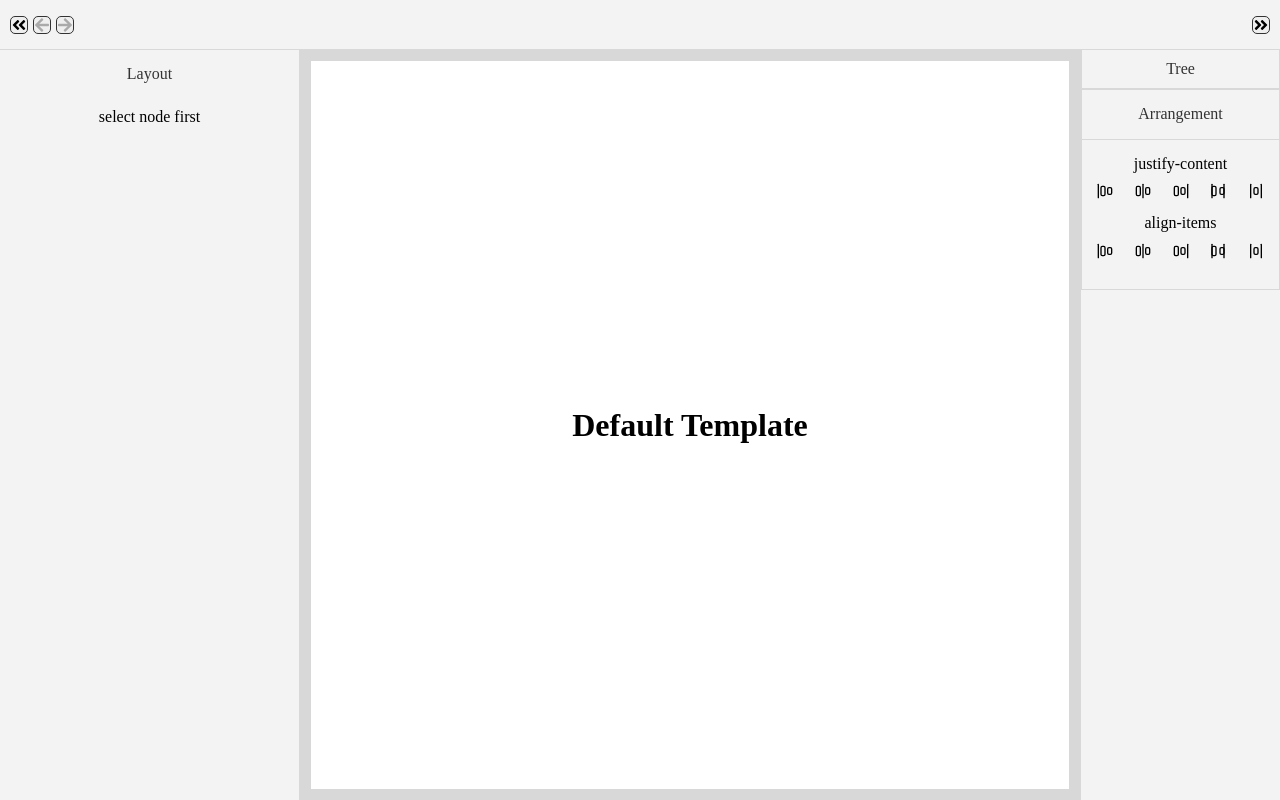
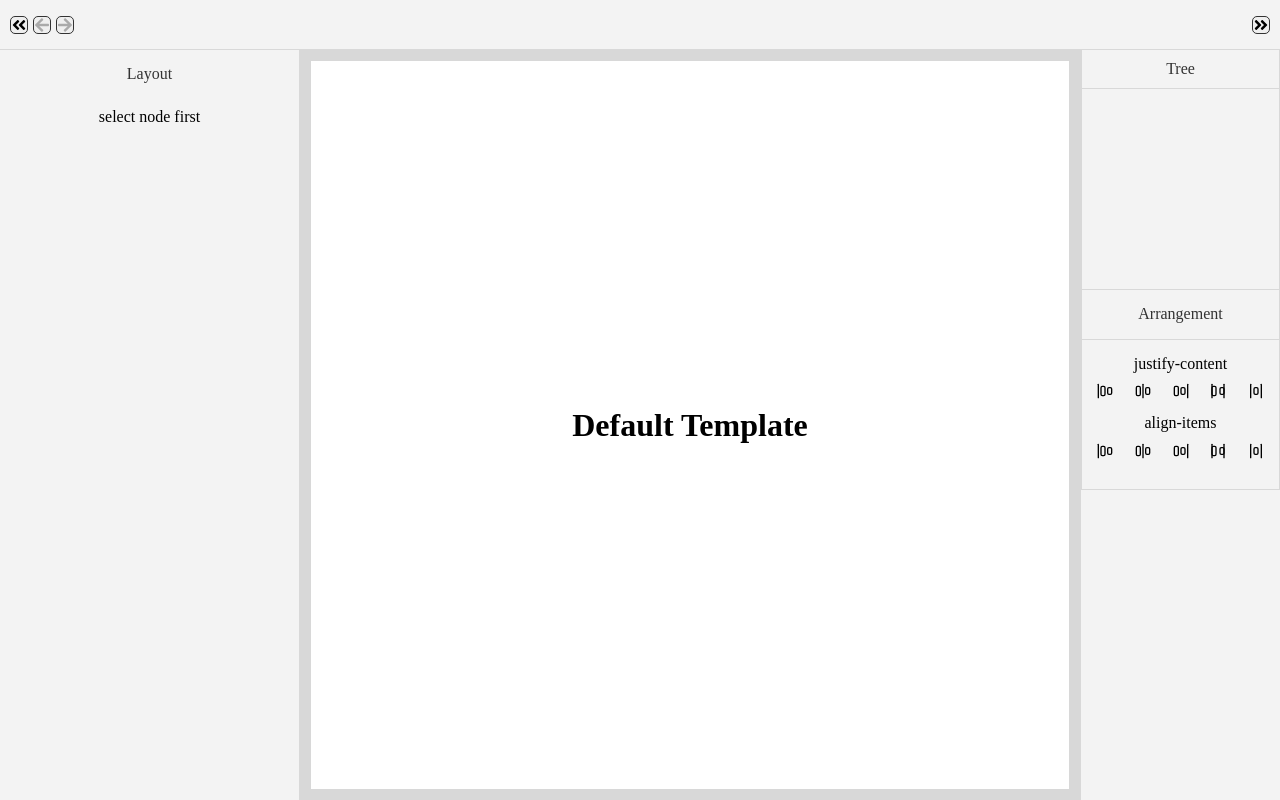
Before and after one commit to jasonlinkai/web-editor, a React (Create React App) app: page / in a window 1280 px wide. Built offline with nearby package versions, Linux system fonts and the light colour scheme.

Commit message:
update: astTreePanel

```diff
--- a/src/WebEditor/RightDrawer/AstTagTreePanel/AstTagTreePanel.module.scss
+++ b/src/WebEditor/RightDrawer/AstTagTreePanel/AstTagTreePanel.module.scss
@@ -17,6 +17,9 @@
 
 .astTreePanelArea {
   padding: $gap2;
+  min-height: 200px;
+  height: 200px;
+  overflow: scroll;
 }
 
 .astTreePanelItem {
--- a/src/WebEditor/RightDrawer/AstTagTreePanel/index.tsx
+++ b/src/WebEditor/RightDrawer/AstTagTreePanel/index.tsx
@@ -75,11 +75,9 @@ const AstTagTreePanel = observer(() => {
   return (
     <div className={styles.astTreePanel}>
       <div className={styles.astTreePanelTitle}>Tree</div>
-      {editor.selectedAstNode && (
-        <div className={styles.astTreePanelArea}>
-          <AstTagTree node={editor.selectedAstNode} />
-        </div>
-      )}
+      <div className={styles.astTreePanelArea}>
+        {editor.selectedAstNode && <AstTagTree node={editor.selectedAstNode} />}
+      </div>
     </div>
   );
 });
```
